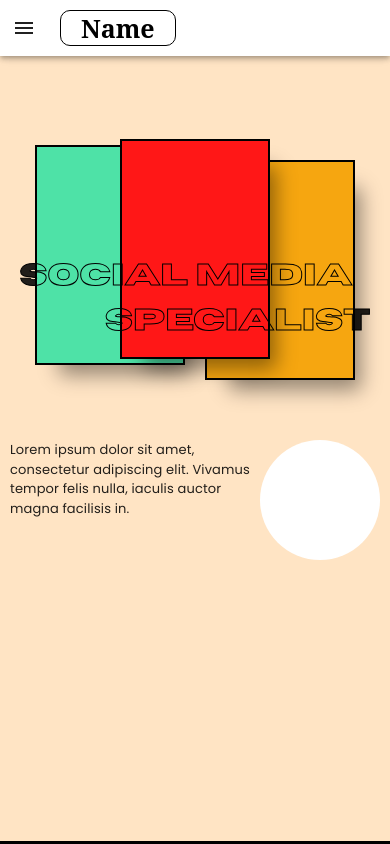
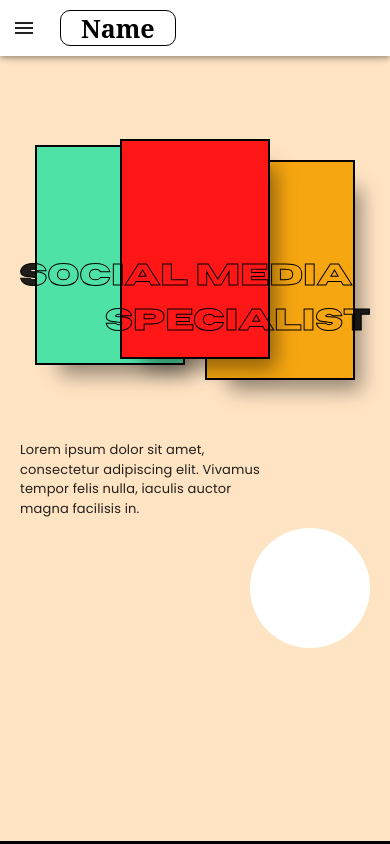
Before and after one commit to SalvianAF/template2-porto, a Next.js app: page / in a window 390 px wide. Shown: the top 844 px of the page. Built offline with nearby package versions, Linux system fonts and the light colour scheme.

Commit message:
fix home footer

```diff
--- a/pages/index.js
+++ b/pages/index.js
@@ -31,8 +31,8 @@ export default function Home() {
           </div>
           <h1 className={styles['home-title-front']}>SOCIAL MEDIA SPECIALIST</h1>
           <div className={styles['home-footer']}>
-          <p>Lorem ipsum dolor sit amet, consectetur adipiscing elit. Vivamus tempor felis nulla, iaculis auctor magna facilisis in.</p>
-          <div className={styles.circle}></div>
+            <p>Lorem ipsum dolor sit amet, consectetur adipiscing elit. Vivamus tempor felis nulla, iaculis auctor magna facilisis in.</p>
+            <div className={styles.circle}></div>
           </div>
         </div>
 
--- a/styles/Home.module.css
+++ b/styles/Home.module.css
@@ -315,7 +315,14 @@
 @media (max-width: 768px) {
   .home-footer{
     margin-top: 60px;
+    flex-direction: column;
+    padding: 0 10px 0 10px;
   }
+  .circle{
+    align-self: end;
+    margin: 10px 0 10px 0;
+  }
+
   .rectangle{
     width: 150px;
     height: 220px;
```
